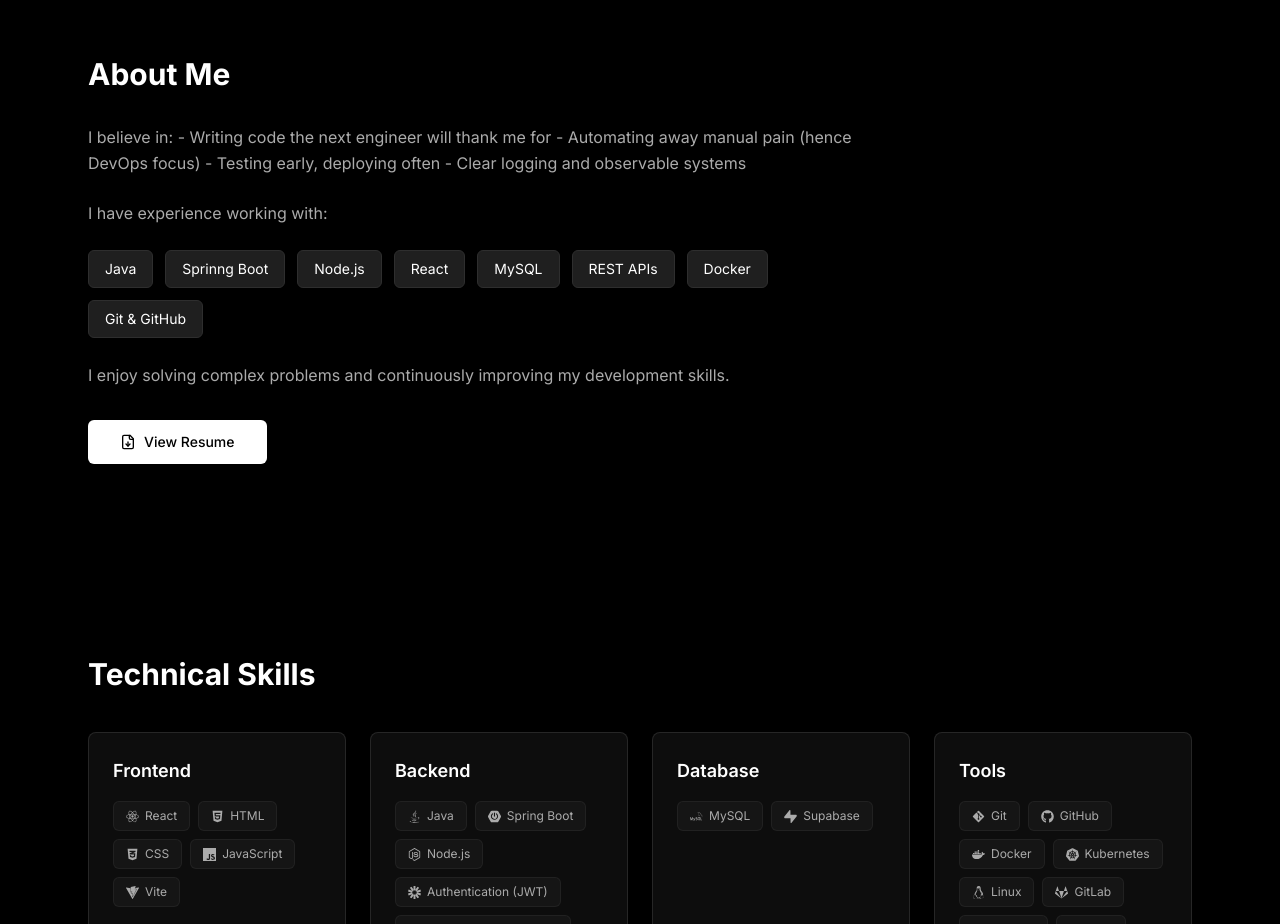
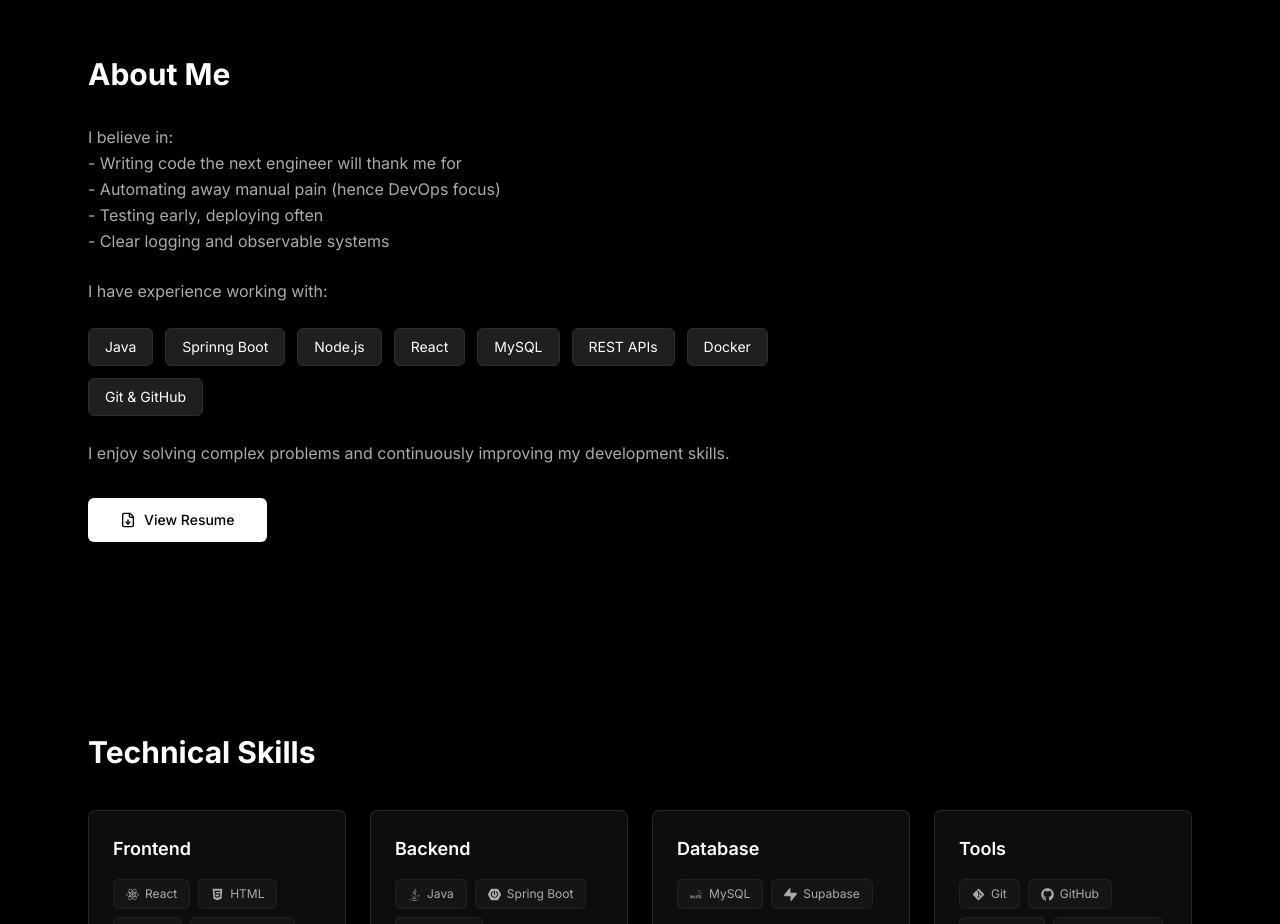
Before and after one commit to Dayeshlate/Portfolio, a React (Vite) app: page / in a window 1280 px wide. Shown: the part 840-1764 px from the top of the page. Built offline with nearby package versions, Linux system fonts and the light colour scheme; the HTML template or start-up script is replaced by a standard one.

Commit message:
Update About.tsx

```diff
--- a/src/components/About.tsx
+++ b/src/components/About.tsx
@@ -11,12 +11,13 @@
       <SectionReveal>
         <h2 className="text-3xl font-bold mb-8">About Me</h2>
         <div className="max-w-3xl">
-          <p className="text-muted-foreground leading-relaxed mb-6">
-            I believe in:
-- Writing code the next engineer will thank me for
-- Automating away manual pain (hence DevOps focus)
-- Testing early, deploying often
-- Clear logging and observable systems</p>
+          <ul className="text-muted-foreground leading-relaxed mb-6">
+            <p>I believe in:</p>
+              <li>- Writing code the next engineer will thank me for</li>
+              <li>- Automating away manual pain (hence DevOps focus)</li>
+              <li>- Testing early, deploying often</li>
+              <li>- Clear logging and observable systems</li>
+          </ul>
           <p className="text-muted-foreground leading-relaxed mb-6">I have experience working with:</p>
           <div className="flex flex-wrap gap-3 mb-6">
             {techList.map((t) => (
```
